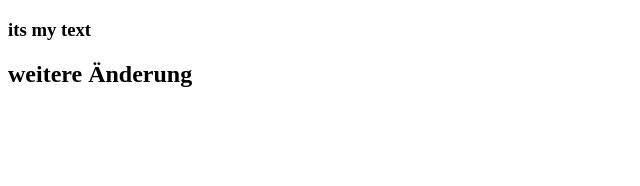
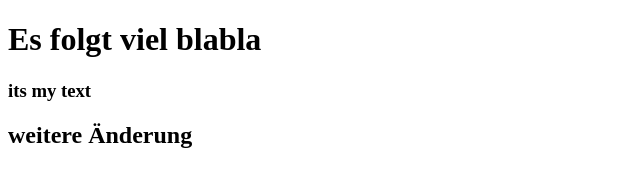
Before and after one commit to ilachheb/git-one, a plain HTML site: page index.html in a window 1280 px wide. Shown: the whole page, without its empty margins (0-640 px from the left). Drawn offline with Linux system fonts and the light colour scheme.

Commit message:
h1 added

```diff
--- a/index.html
+++ b/index.html
@@ -7,8 +7,10 @@
     <title>Document</title>
 </head>
 <body>
+    <h1>Es folgt viel blabla</h1>
     <h3>its my text</h3>
     <h2>weitere Änderung</h2>
 
+
 </body>
 </html>
```
